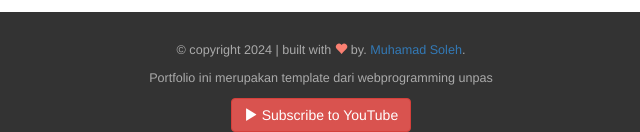
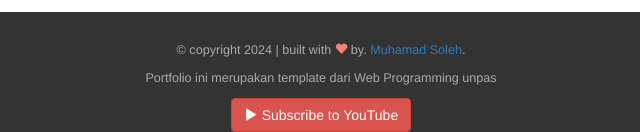
Before and after one commit to muhamadsoleh99/bootstrap-portfolio, a plain HTML site: page index.html in a window 1280 px wide. Shown: the part 2529-2661 px from the top of the page, 319-959 px from the left. Drawn offline with nearby package versions, Linux system fonts and the light colour scheme.

Commit message:
merubah kredit

```diff
--- a/index.html
+++ b/index.html
@@ -150,7 +150,7 @@
         <div class="row">
           <div class="col-sm-12">
             <p>&copy; copyright 2024 | built with <i class="glyphicon glyphicon-heart"></i> by. <a href="https://www.instagram.com/ahmadsoleh832/">Muhamad Soleh</a>.</p>
-            <p>Portfolio ini merupakan template dari webprogramming unpas</p>
+            <p>Portfolio ini merupakan template dari Web Programming unpas</p>
           </div>
         </div>
         <div class="row">
```
